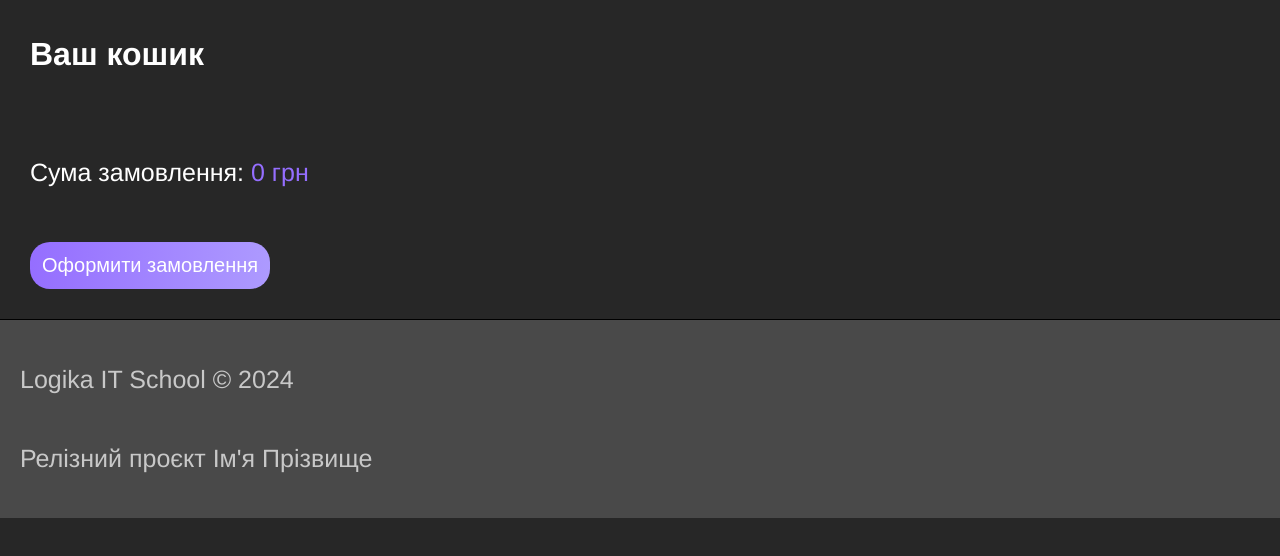
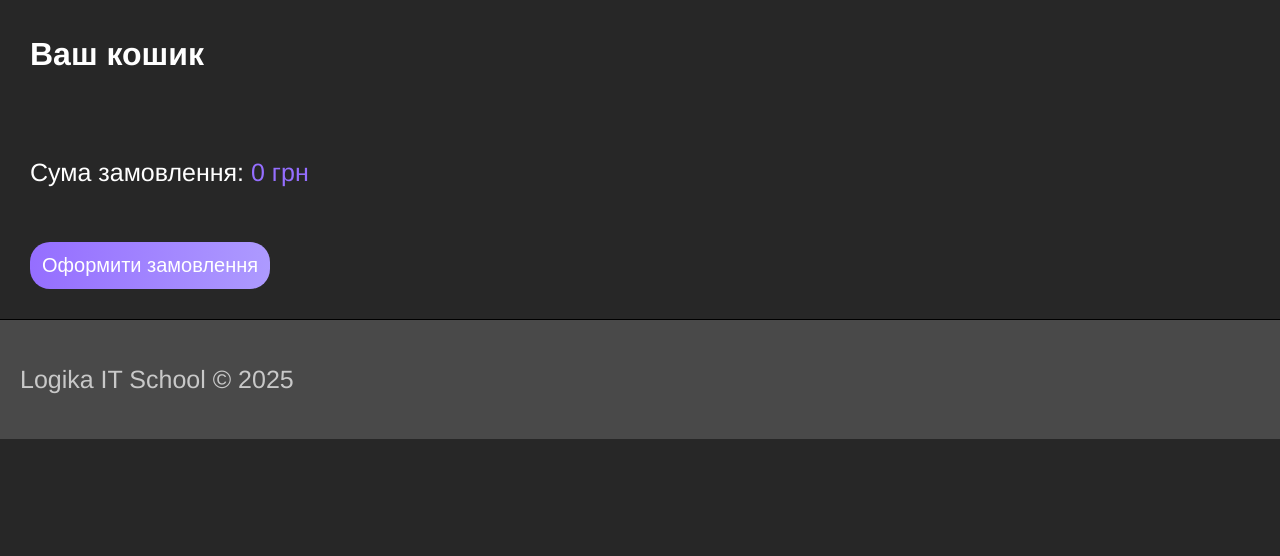
Before and after one commit to kirill1852892/Ukrainian-House, a plain HTML site: page cart.html in a window 1280 px wide. Shown: the part 74-630 px from the top of the page. Drawn offline with Linux system fonts and the light colour scheme.

Commit message:
Update cart.html

```diff
--- a/cart.html
+++ b/cart.html
@@ -40,8 +40,7 @@
        <button class="confirm-button">Оформити замовлення</button>
    </main>
    <footer>
-       <p>Logika IT School © 2024</p>
-       <p>Релізний проєкт Ім'я Прізвище</p>
+       <p>Logika IT School © 2025</p>
    </footer>
    <script src="script.js"></script>
    <script src="scriptCart.js"></script>
```
